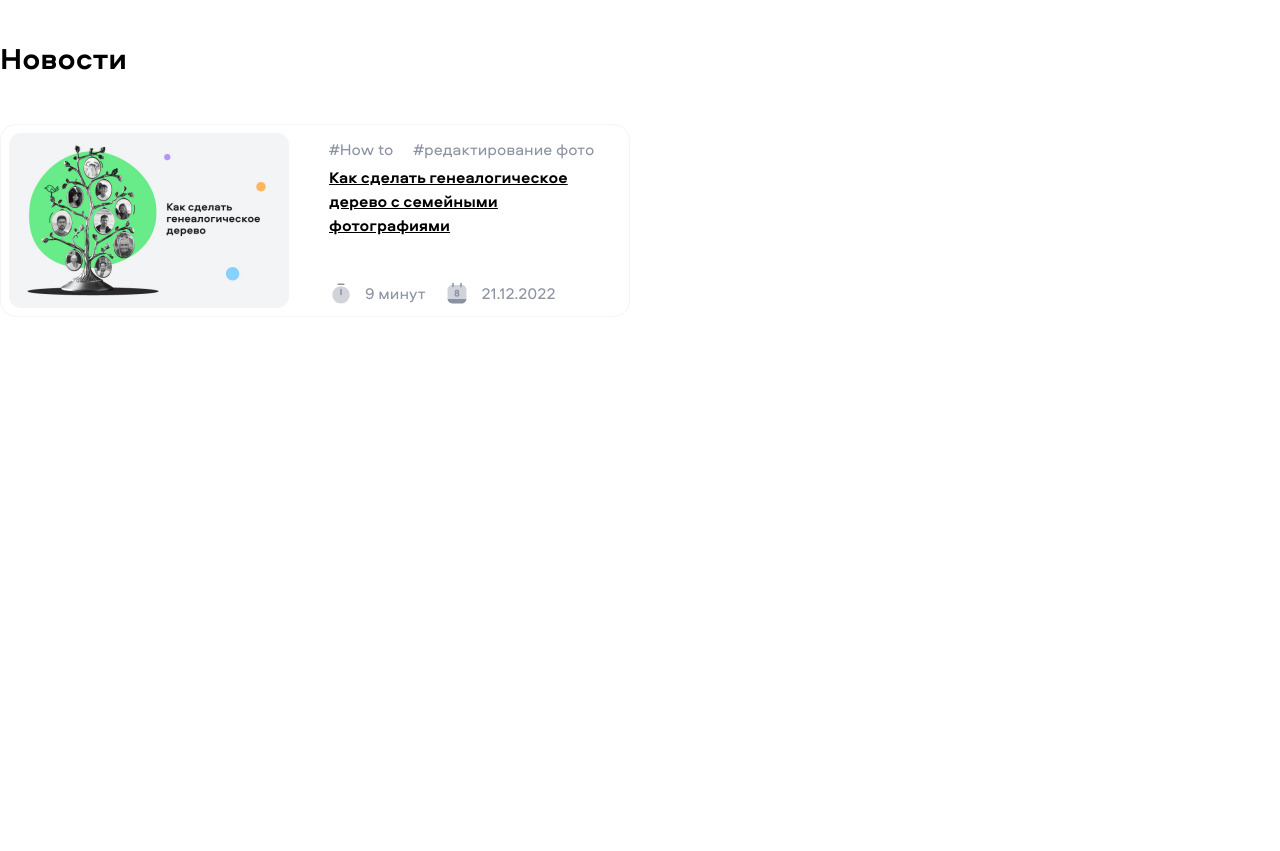
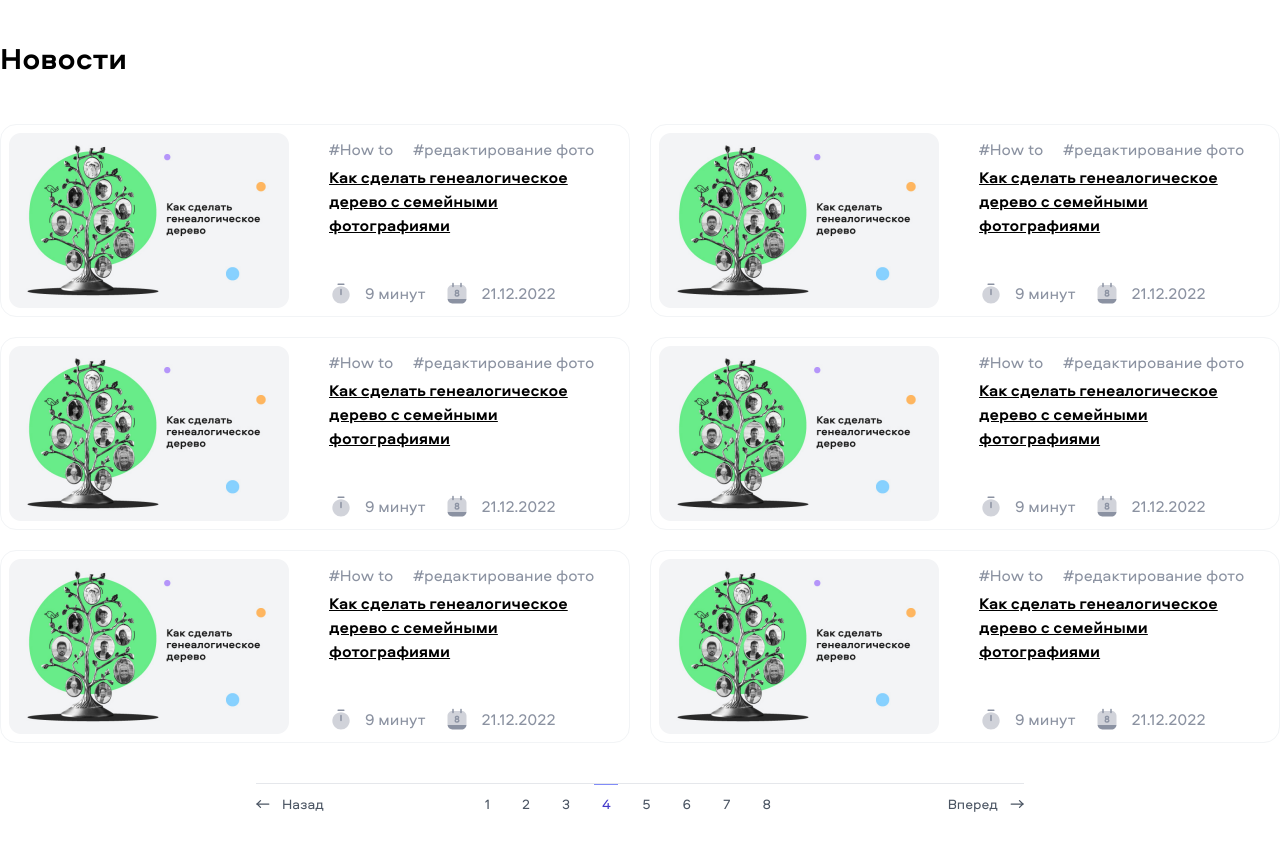
Before and after one commit to Evools/php-blog, a PHP site: page / in a window 1280 px wide. Shown: the part 117-968 px from the top of the page. Before the commit the page ends 434 px from the top, so only its background shows below. Run offline with PHP 8.4, Linux system fonts and the light colour scheme; a user stored in the database is signed in; data comes from the database, SQL or seed files in the repository.

Commit message:
create pagination form

```diff
--- a/assets/css/style.css
+++ b/assets/css/style.css
@@ -676,6 +676,10 @@ video {
   margin-right: 0.75rem;
 }
 
+.mr-4 {
+  margin-right: 1rem;
+}
+
 .mt-1 {
   margin-top: 0.25rem;
 }
@@ -1034,6 +1038,11 @@ video {
   border-color: rgb(17 24 39 / 0.25);
 }
 
+.border-indigo-400 {
+  --tw-border-opacity: 1;
+  border-color: rgb(129 140 248 / var(--tw-border-opacity));
+}
+
 .border-orange-100 {
   --tw-border-opacity: 1;
   border-color: rgb(255 237 213 / var(--tw-border-opacity));
@@ -1044,6 +1053,10 @@ video {
   border-color: rgb(254 226 226 / var(--tw-border-opacity));
 }
 
+.border-transparent {
+  border-color: transparent;
+}
+
 .bg-\[\#2D3548\] {
   --tw-bg-opacity: 1;
   background-color: rgb(45 53 72 / var(--tw-bg-opacity));
@@ -1264,6 +1277,10 @@ video {
   padding-left: 0.25rem;
 }
 
+.pt-3 {
+  padding-top: 0.75rem;
+}
+
 .text-left {
   text-align: left;
 }
@@ -1423,6 +1440,11 @@ video {
 .text-indigo-600 {
   --tw-text-opacity: 1;
   color: rgb(79 70 229 / var(--tw-text-opacity));
+}
+
+.text-indigo-700 {
+  --tw-text-opacity: 1;
+  color: rgb(67 56 202 / var(--tw-text-opacity));
 }
 
 .text-orange-400 {
@@ -1757,6 +1779,11 @@ video {
   --tw-ring-offset-width: 2px;
 }
 
+.hover\:border-indigo-400:hover {
+  --tw-border-opacity: 1;
+  border-color: rgb(129 140 248 / var(--tw-border-opacity));
+}
+
 .hover\:\!bg-white\/80:hover {
   background-color: rgb(255 255 255 / 0.8) !important;
 }
@@ -1809,6 +1836,11 @@ video {
 .hover\:text-indigo-500:hover {
   --tw-text-opacity: 1;
   color: rgb(99 102 241 / var(--tw-text-opacity));
+}
+
+.hover\:text-indigo-700:hover {
+  --tw-text-opacity: 1;
+  color: rgb(67 56 202 / var(--tw-text-opacity));
 }
 
 .hover\:text-white:hover {
@@ -1924,6 +1956,10 @@ video {
     grid-column: span 3 / span 3;
   }
 
+  .sm\:flex {
+    display: flex;
+  }
+
   .sm\:grid-cols-6 {
     grid-template-columns: repeat(6, minmax(0, 1fr));
   }
@@ -1998,12 +2034,21 @@ video {
 }
 
 @media (min-width: 1024px) {
+  .lg\:w-3\/5 {
+    width: 60%;
+  }
+
   .lg\:w-\[40\%\] {
     width: 40%;
   }
 
   .lg\:w-\[46\%\] {
     width: 46%;
+  }
+
+  .lg\:px-0 {
+    padding-left: 0px;
+    padding-right: 0px;
   }
 
   .lg\:px-8 {
--- a/include/news/index.php
+++ b/include/news/index.php
@@ -1,6 +1,13 @@
+<?php
+
+$arr_col = [1, 1, 1, 1, 1, 1];
+
+?>
+
 <div class="news">
   <h2 class="text-3xl font-bold">Новости</h2>
   <div class="mt-12 row-post">
+    <?php foreach ($arr_col as $col) : ?>
       <div class="post">
         <a href="#" class="post-img max-w-[280px]">
           <img class="w-full" src="./assets/img/news.png" alt="">
@@ -27,4 +34,43 @@
           </div>
         </div>
       </div>
+    <?php endforeach; ?>
+
   </div>
+
+
+  <!-- component -->
+  <div class="flex items-center justify-center py-10 lg:px-0 sm:px-6 px-4">
+    <!--- more free and premium Tailwind CSS components at https://tailwinduikit.com/ --->
+
+    <div class="lg:w-3/5 w-full  flex items-center justify-between border-t border-gray-200">
+      <div class="flex items-center pt-3 text-gray-600 hover:text-indigo-700 cursor-pointer">
+        <svg width="14" height="8" viewBox="0 0 14 8" fill="none" xmlns="http://www.w3.org/2000/svg">
+          <path d="M1.1665 4H12.8332" stroke="currentColor" stroke-width="1.25" stroke-linecap="round" stroke-linejoin="round" />
+          <path d="M1.1665 4L4.49984 7.33333" stroke="currentColor" stroke-width="1.25" stroke-linecap="round" stroke-linejoin="round" />
+          <path d="M1.1665 4.00002L4.49984 0.666687" stroke="currentColor" stroke-width="1.25" stroke-linecap="round" stroke-linejoin="round" />
+        </svg>
+        <p class="text-sm ml-3 font-medium leading-none ">Назад</p>
+      </div>
+      <div class="sm:flex hidden">
+        <p class="text-sm font-medium leading-none cursor-pointer text-gray-600 hover:text-indigo-700 border-t border-transparent hover:border-indigo-400 pt-3 mr-4 px-2">1</p>
+        <p class="text-sm font-medium leading-none cursor-pointer text-gray-600 hover:text-indigo-700 border-t border-transparent hover:border-indigo-400 pt-3 mr-4 px-2">2</p>
+        <p class="text-sm font-medium leading-none cursor-pointer text-gray-600 hover:text-indigo-700 border-t border-transparent hover:border-indigo-400 pt-3 mr-4 px-2">3</p>
+        <p class="text-sm font-medium leading-none cursor-pointer text-indigo-700 border-t border-indigo-400 pt-3 mr-4 px-2">4</p>
+        <p class="text-sm font-medium leading-none cursor-pointer text-gray-600 hover:text-indigo-700 border-t border-transparent hover:border-indigo-400 pt-3 mr-4 px-2">5</p>
+        <p class="text-sm font-medium leading-none cursor-pointer text-gray-600 hover:text-indigo-700 border-t border-transparent hover:border-indigo-400 pt-3 mr-4 px-2">6</p>
+        <p class="text-sm font-medium leading-none cursor-pointer text-gray-600 hover:text-indigo-700 border-t border-transparent hover:border-indigo-400 pt-3 mr-4 px-2">7</p>
+        <p class="text-sm font-medium leading-none cursor-pointer text-gray-600 hover:text-indigo-700 border-t border-transparent hover:border-indigo-400 pt-3 mr-4 px-2">8</p>
+      </div>
+      <div class="flex items-center pt-3 text-gray-600 hover:text-indigo-700 cursor-pointer">
+        <p class="text-sm font-medium leading-none mr-3">Вперед</p>
+        <svg width="14" height="8" viewBox="0 0 14 8" fill="none" xmlns="http://www.w3.org/2000/svg">
+          <path d="M1.1665 4H12.8332" stroke="currentColor" stroke-width="1.25" stroke-linecap="round" stroke-linejoin="round" />
+          <path d="M9.5 7.33333L12.8333 4" stroke="currentColor" stroke-width="1.25" stroke-linecap="round" stroke-linejoin="round" />
+          <path d="M9.5 0.666687L12.8333 4.00002" stroke="currentColor" stroke-width="1.25" stroke-linecap="round" stroke-linejoin="round" />
+        </svg>
+
+      </div>
+    </div>
+  </div>
+</div>
--- a/reset_data.txt
+++ b/reset_data.txt
@@ -1,3 +1,3 @@
 Email: medina@mail.ru
-Reset Token: 8c30ee7b10c946d62a1ba002087f771d
-New Password: ftX2ho1x
+Reset Token: 98fcf136f09217db23b27e8ddf1de241
+New Password: I1Ymoa2j
```
Also changed, not shown: pages/auth/forgot-password.php (+0 -9 lines). Lines whose indentation alone changed are shown as unchanged.
